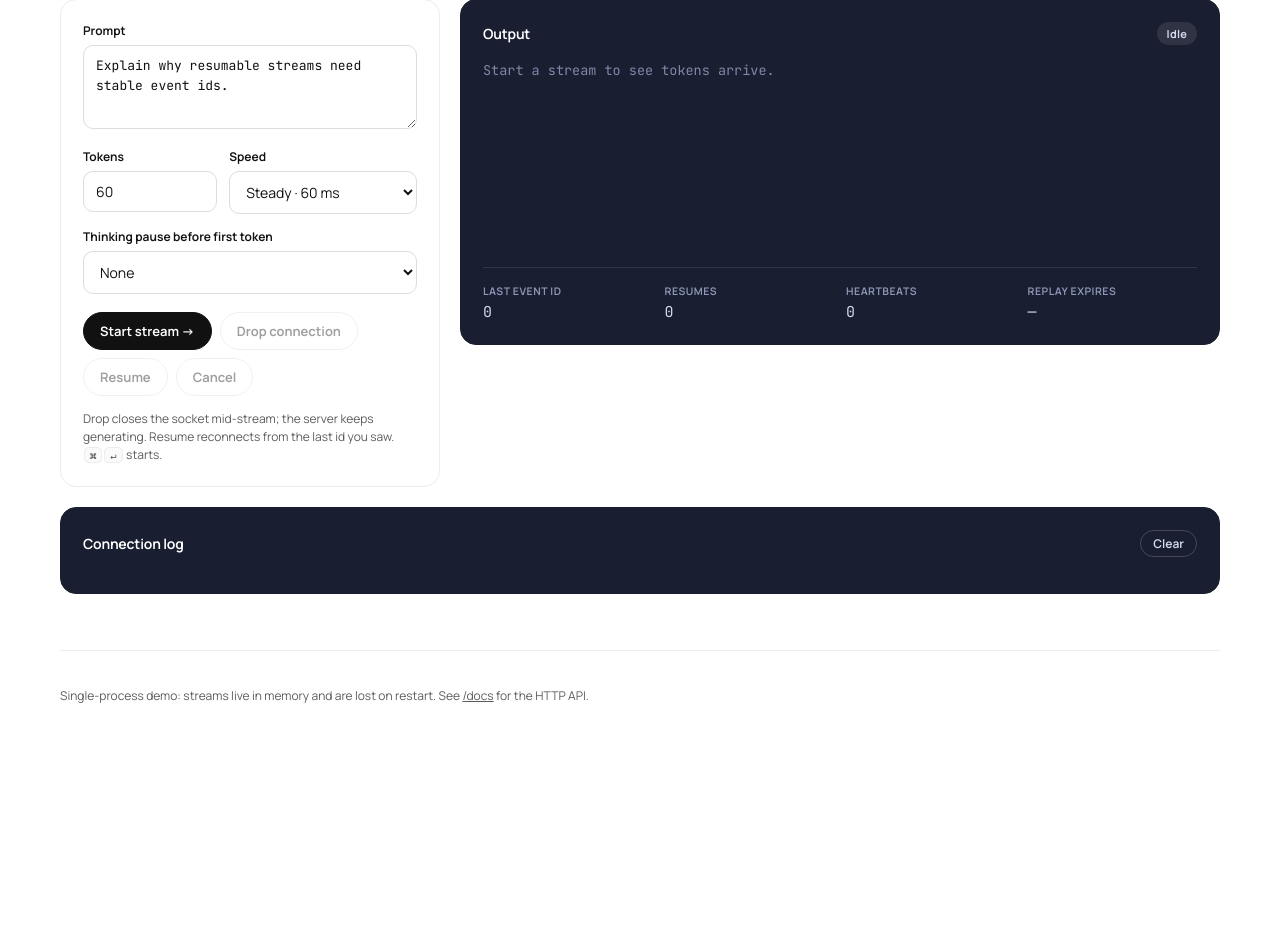
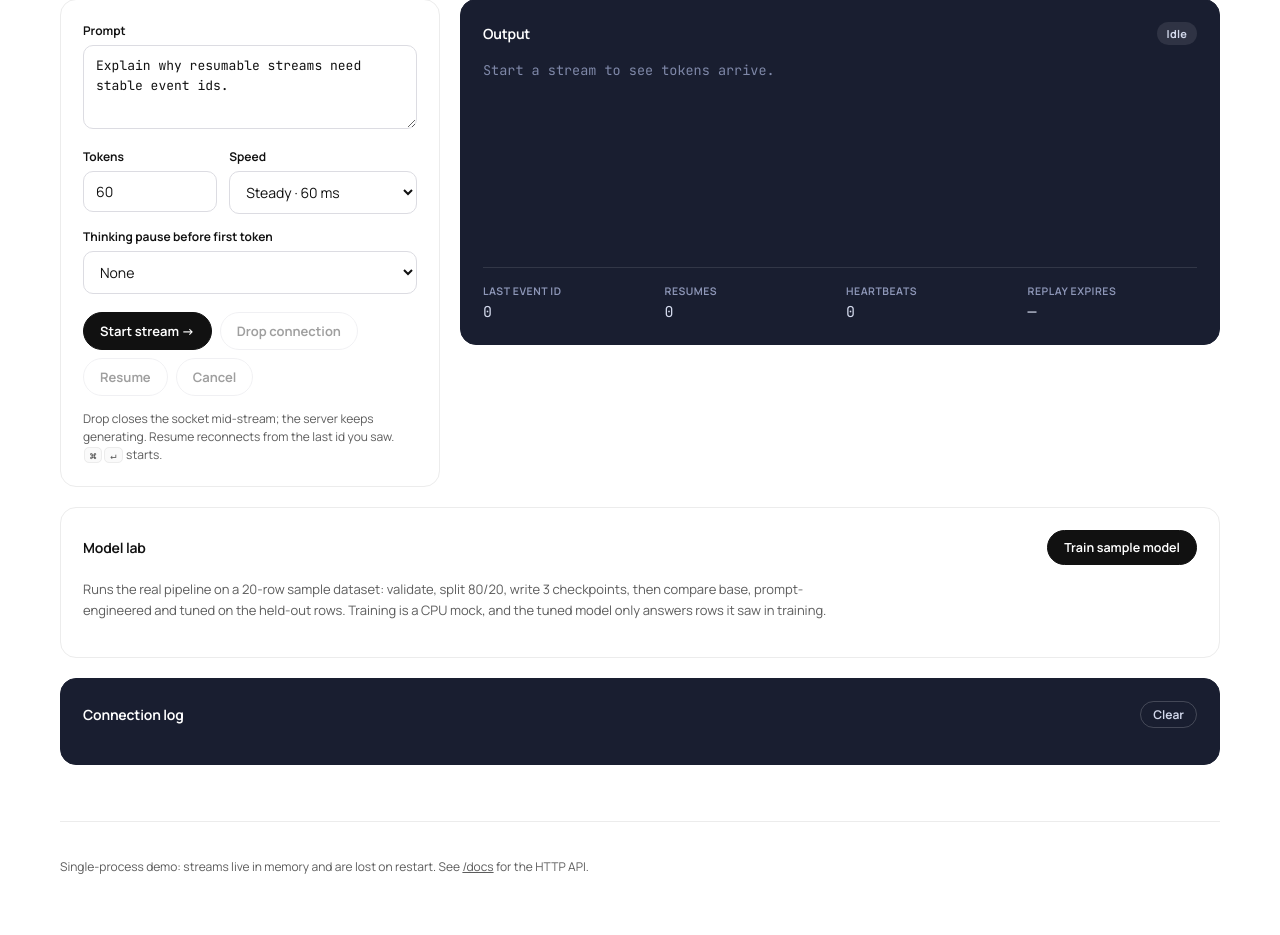
Before and after one commit to codealisha99/modellab, a FastAPI app: page / in a window 1280 px wide. Shown: the part 466-1401 px from the top of the page. Before the commit the page ends 1169 px from the top, so only its background shows below. Run offline with FastAPI, Linux system fonts and the light colour scheme.

Commit message:
Add Model lab panel to the playground and document the hardening
Run dataset, training and evaluation from the page, show the honest base vs prompted vs tuned result, and optionally seed the next stream with the trained model. Handle the shutdown event. Update README and VERIFICATION.

```diff
--- a/app/static/app.js
+++ b/app/static/app.js
@@ -6,6 +6,8 @@
     start: $("start"), drop: $("drop"), resume: $("resume"), cancel: $("cancel"),
     error: $("error"), state: $("state"), output: $("output"), verdict: $("verdict"),
     last: $("stat-last"), resumes: $("stat-resumes"), beats: $("stat-beats"), expiry: $("stat-expiry"),
+    train: $("train"), labError: $("lab-error"), labResult: $("lab-result"), labAnswer: $("lab-answer"), useModel: $("use-model"),
+    labBase: $("lab-base"), labPrompt: $("lab-prompt"), labTuned: $("lab-tuned"), labDelta: $("lab-delta"), labModel: $("lab-model"), labCkpt: $("lab-ckpt"),
     log: $("log"), clear: $("clear-log"), dot: $("health-dot"), healthText: $("health-text"),
   };
   const STORE_KEY = "modellab.stream";
@@ -15,6 +17,7 @@
   // only, so a reconnect can never double-append or reorder it.
   let s = null;
   let tick = null;
+  let labModelId = null;
 
   const fresh = (id) => ({
     id, es: null, lastId: 0, tokens: [], resumes: 0, beats: 0, status: "running",
@@ -136,6 +139,11 @@
       renderStats();
     });
 
+    es.addEventListener("shutdown", () => {
+      // Server is restarting. EventSource will retry by itself and send Last-Event-ID.
+      if (s === mine) log("reconnect", `server is shutting down; will resume after id ${mine.lastId}`);
+    });
+
     for (const kind of TERMINAL) {
       es.addEventListener(kind, (e) => { if (s === mine) finish(kind, Number(e.lastEventId), JSON.parse(e.data)); });
     }
@@ -211,6 +219,52 @@
     refresh();
   }
 
+  // --------------------------------------------------------------- model lab
+  const SAMPLE = [
+    ["capital of France", "Paris"], ["capital of Japan", "Tokyo"], ["capital of Italy", "Rome"], ["capital of Spain", "Madrid"],
+    ["capital of Egypt", "Cairo"], ["capital of Kenya", "Nairobi"], ["capital of Peru", "Lima"], ["capital of Norway", "Oslo"],
+    ["capital of Canada", "Ottawa"], ["capital of India", "New Delhi"], ["capital of Chile", "Santiago"], ["capital of Ghana", "Accra"],
+    ["capital of Poland", "Warsaw"], ["capital of Cuba", "Havana"], ["capital of Nepal", "Kathmandu"], ["capital of Iraq", "Baghdad"],
+    ["capital of Greece", "Athens"], ["capital of Qatar", "Doha"], ["capital of Laos", "Vientiane"], ["capital of Fiji", "Suva"],
+  ].map(([input, output]) => ({ input, output }));
+
+  const post = (path, body) => api(path, { method: "POST", headers: { "Content-Type": "application/json" }, body: JSON.stringify(body) });
+  const pct = (n) => `${Math.round(n * 100)}%`;
+  const detail = (r) => (r.body && (Array.isArray(r.body.detail) ? r.body.detail.map((d) => d.message).join("; ") : r.body.detail)) || `HTTP ${r.status}`;
+
+  async function trainSample() {
+    el.labError.hidden = true;
+    el.train.disabled = true;
+    el.train.textContent = "Training…";
+    try {
+      const ds = await post("/v1/datasets", { name: "sample-capitals", records: SAMPLE });
+      if (!ds.ok) throw new Error(`dataset: ${detail(ds)}`);
+      const tr = await post("/v1/training/run", { dataset_id: ds.body.dataset_id, lora_r: 8, lora_alpha: 16 });
+      if (!tr.ok) throw new Error(`training: ${detail(tr)}`);
+      const ev = await post(`/v1/models/${encodeURIComponent(tr.body.model_id)}/evaluate`, {});
+      if (!ev.ok) throw new Error(`evaluation: ${detail(ev)}`);
+      const model = await api(`/v1/models/${encodeURIComponent(tr.body.model_id)}`);
+      const e = ev.body;
+      labModelId = tr.body.model_id;
+      el.labAnswer.textContent = e.answer;
+      el.labAnswer.dataset.ok = String(e.justified);
+      el.labBase.textContent = pct(e.base);
+      el.labPrompt.textContent = pct(e.prompt_engineered);
+      el.labTuned.textContent = pct(e.fine_tuned);
+      el.labDelta.textContent = `${e.delta_vs_base >= 0 ? "+" : ""}${Math.round(e.delta_vs_base * 100)} pts`;
+      el.labModel.textContent = labModelId;
+      el.labCkpt.textContent = model.ok ? `${model.body.checkpoints.length} checkpoints, final loss ${model.body.checkpoints.at(-1).loss}` : "";
+      el.labResult.hidden = false;
+      log("lab", `${labModelId}: tuned ${pct(e.fine_tuned)} vs base ${pct(e.base)}`);
+    } catch (err) {
+      el.labError.hidden = false;
+      el.labError.textContent = `Could not run the pipeline: ${err.message}`;
+    } finally {
+      el.train.disabled = false;
+      el.train.textContent = "Train sample model";
+    }
+  }
+
   // ------------------------------------------------------------------- actions
   async function start() {
     showError("");
@@ -222,7 +276,10 @@
     el.start.disabled = true;
     const r = await api("/v1/streams", {
       method: "POST", headers: { "Content-Type": "application/json" },
-      body: JSON.stringify({ prompt, max_tokens: maxTokens, token_delay_ms: Number(el.speed.value), first_token_delay_ms: Number(el.pause.value) }),
+      body: JSON.stringify({
+        prompt, max_tokens: maxTokens, token_delay_ms: Number(el.speed.value), first_token_delay_ms: Number(el.pause.value),
+        ...(labModelId && el.useModel.checked ? { model_id: labModelId } : {}),
+      }),
     });
     el.start.disabled = false;
     if (!r.ok) {
@@ -232,7 +289,7 @@
     s = fresh(r.body.stream_id);
     sessionStorage.setItem(STORE_KEY, s.id);
     verdict(true, "");
-    log("start", `stream ${s.id.slice(0, 8)}…; ${r.body.max_tokens} simulated tokens`);
+    log("start", `stream ${s.id.slice(0, 8)}…; ${r.body.max_tokens} simulated tokens${r.body.model_id ? ` seeded by ${r.body.model_id}` : ""}`);
     connect("start");
     refresh();
   }
@@ -284,6 +341,7 @@
   el.drop.addEventListener("click", drop);
   el.resume.addEventListener("click", () => { showError(""); connect("resume"); });
   el.cancel.addEventListener("click", cancel);
+  el.train.addEventListener("click", trainSample);
   el.clear.addEventListener("click", () => el.log.replaceChildren());
   document.addEventListener("keydown", (e) => {
     if ((e.metaKey || e.ctrlKey) && e.key === "Enter") { e.preventDefault(); start(); }
--- a/app/static/index.html
+++ b/app/static/index.html
@@ -87,6 +87,26 @@
           <p class="verdict" id="verdict" hidden></p>
         </div>
 
+        <div class="card lab-card">
+          <div class="panel-head">
+            <h2>Model lab</h2>
+            <button class="primary-sm" id="train" type="button">Train sample model</button>
+          </div>
+          <p class="lab-note">Runs the real pipeline on a 20-row sample dataset: validate, split 80/20, write 3 checkpoints, then compare base, prompt-engineered and tuned on the held-out rows. Training is a CPU mock, and the tuned model only answers rows it saw in training.</p>
+          <p class="error" id="lab-error" role="alert" hidden></p>
+          <div id="lab-result" hidden>
+            <p class="lab-answer" id="lab-answer"></p>
+            <dl class="lab-stats">
+              <div><dt>Base</dt><dd id="lab-base">—</dd></div>
+              <div><dt>Prompted</dt><dd id="lab-prompt">—</dd></div>
+              <div><dt>Tuned</dt><dd id="lab-tuned">—</dd></div>
+              <div><dt>Delta vs base</dt><dd id="lab-delta">—</dd></div>
+            </dl>
+            <p class="lab-meta"><code id="lab-model"></code> · <span id="lab-ckpt"></span></p>
+            <label class="check"><input type="checkbox" id="use-model" checked /> Use this model for the next stream</label>
+          </div>
+        </div>
+
         <div class="card log-card">
           <div class="panel-head">
             <h2>Connection log</h2>
--- a/app/static/style.css
+++ b/app/static/style.css
@@ -61,7 +61,7 @@ kbd { border: 1px solid var(--line); border-radius: 5px; padding: 0 5px; margin:
 .playground { display: grid; grid-template-columns: minmax(280px, 380px) 1fr; gap: 20px; padding-bottom: 56px; align-items: start; }
 .card { border: 1px solid var(--line); border-radius: var(--radius); padding: 22px; background: #fff; }
 .output-card { background: var(--code); color: var(--code-text); border-color: var(--code); }
-.log-card { grid-column: 1 / -1; }
+.log-card, .lab-card { grid-column: 1 / -1; }
 label { display: block; font-size: 12px; font-weight: 650; margin-bottom: 6px; }
 textarea, input, select { width: 100%; border: 1px solid #dcdce2; border-radius: 10px; padding: 10px 12px; background: #fff; font-size: 14px; }
 textarea { resize: vertical; min-height: 84px; font-family: var(--mono); font-size: 13px; line-height: 1.5; }
@@ -123,3 +123,16 @@ footer a { text-decoration: underline; }
   .output .cursor { animation: none; }
   * { transition: none !important; }
 }
+
+.primary-sm { border: 1px solid var(--ink); background: var(--ink); color: #fff; border-radius: 999px; padding: 8px 16px; font-size: 12.5px; font-weight: 650; }
+.primary-sm:hover:not(:disabled) { background: #333; }
+.lab-note { margin: 0 0 14px; font-size: 13px; line-height: 1.6; color: var(--muted); max-width: 780px; }
+.lab-answer { margin: 0 0 16px; font-size: 15px; font-weight: 650; letter-spacing: -0.2px; }
+.lab-answer[data-ok="true"] { color: var(--good); }
+.lab-stats { display: grid; grid-template-columns: repeat(4, 1fr); gap: 12px; margin: 0 0 14px; }
+.lab-stats dt { font-size: 10.5px; color: var(--muted); font-weight: 650; text-transform: uppercase; letter-spacing: 0.5px; }
+.lab-stats dd { margin: 4px 0 0; font-family: var(--mono); font-size: 17px; }
+.lab-meta { margin: 0 0 12px; font-size: 12px; color: var(--muted); }
+.check { display: flex; align-items: center; gap: 8px; font-weight: 500; margin: 0; }
+.check input { width: auto; }
+@media (max-width: 860px) { .lab-stats { grid-template-columns: repeat(2, 1fr); } }
```
Also changed, not shown: VERIFICATION.md (+26 -2 lines), README.md.
